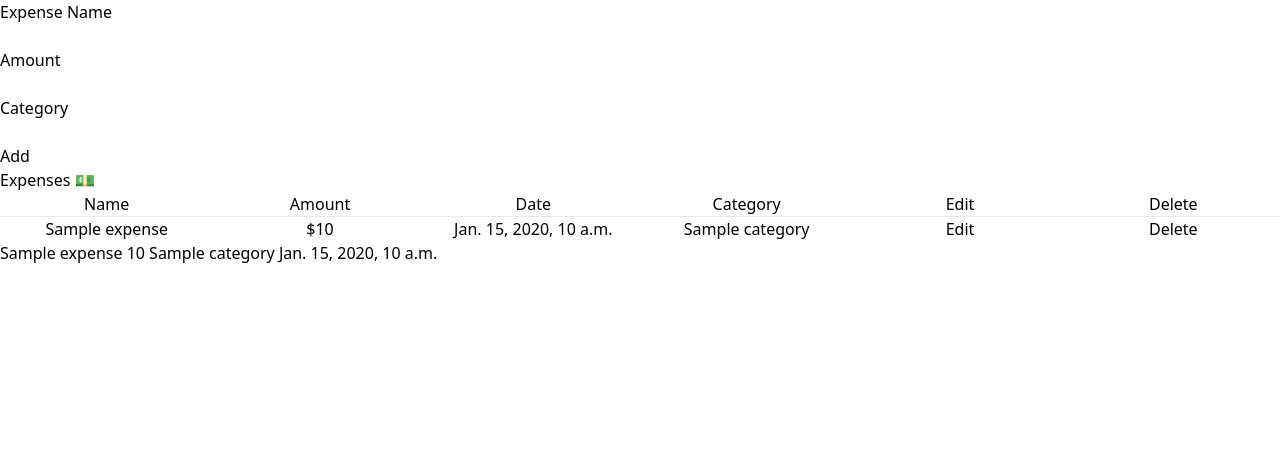
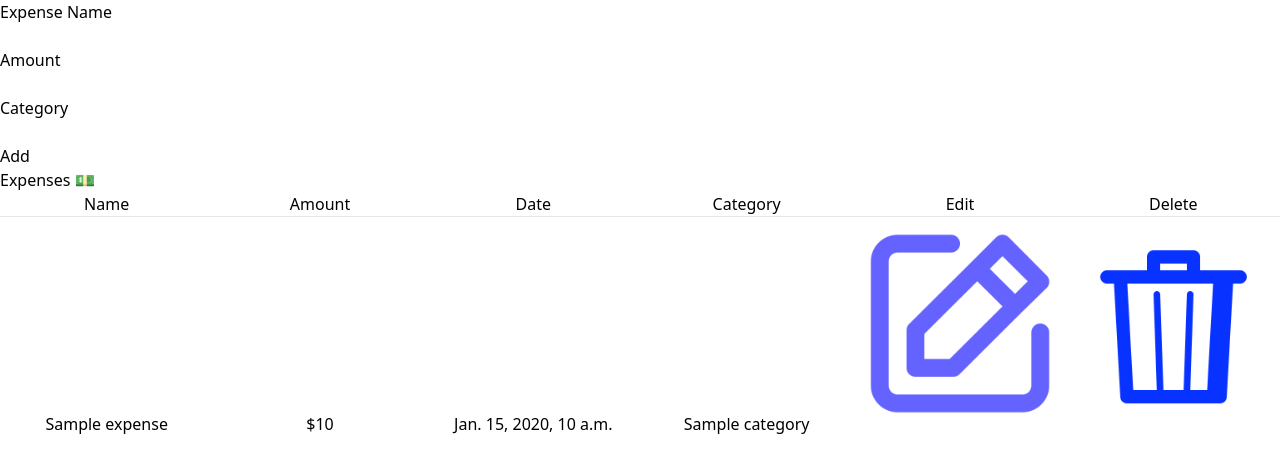
Before and after one commit to samsorrahman/Advance-Expense-Tracker, a Django app: template myapp/templates/myapp/index.html in a window 1280 px wide. Shown: the top 473 px of the page. Run offline with Django 4.2, Linux system fonts and the light colour scheme; the template is opened without the code that fills it: most values are stand-ins (such as "Sample title", 1, 10 or a date in 2020); form fields are guessed from the names that the template uses; style sheets or scripts are compiled from the project's sources.

Commit message:
delete and edit icons added

```diff
--- a/myapp/templates/myapp/index.html
+++ b/myapp/templates/myapp/index.html
@@ -1,5 +1,5 @@
 {% extends 'myapp/base.html' %}
-
+{% load static %}
 {% block content %}
 
 
@@ -57,12 +57,15 @@
             <span class="font-bold">${{ expense.amount}}</span>
             <span class="font-bold">{{ expense.date }}</span>
             <span class="font-bold">{{ expense.category }}</span>
-            <span class="font-bold"><a href="{% url 'edit' expense.id %}">Edit</a></span>
+            <span class="font-bold"><a href="{% url 'edit' expense.id %}">
+                <img class="h-5" src="{% static 'myapp/images/edit.png' %}">
+            </a></span>
             <span class="font-bold">
                 <form method="POST" action="{% url 'delete' expense.id %}">
                     {% csrf_token %}
                    <button type="submit" name="delete">
-                    Delete</button>
+                    <img class="h-5" src="{% static 'myapp/images/delete.png' %}">
+                </button>
                 </form>
             </span>
 
@@ -74,12 +77,5 @@
 
 
 
-{% for expense  in expenses  %}
-    {{expense.name}}
-    {{expense.amount}}
-    {{expense.category}}
-    {{expense.date}}
-
-{% endfor %}
 
 {% endblock content %}
```
Also changed, not shown: myapp/static/myapp/images/delete.png (added), myapp/static/myapp/images/edit.png (added), myapp/static/myapp/images/wallet.png (added).
